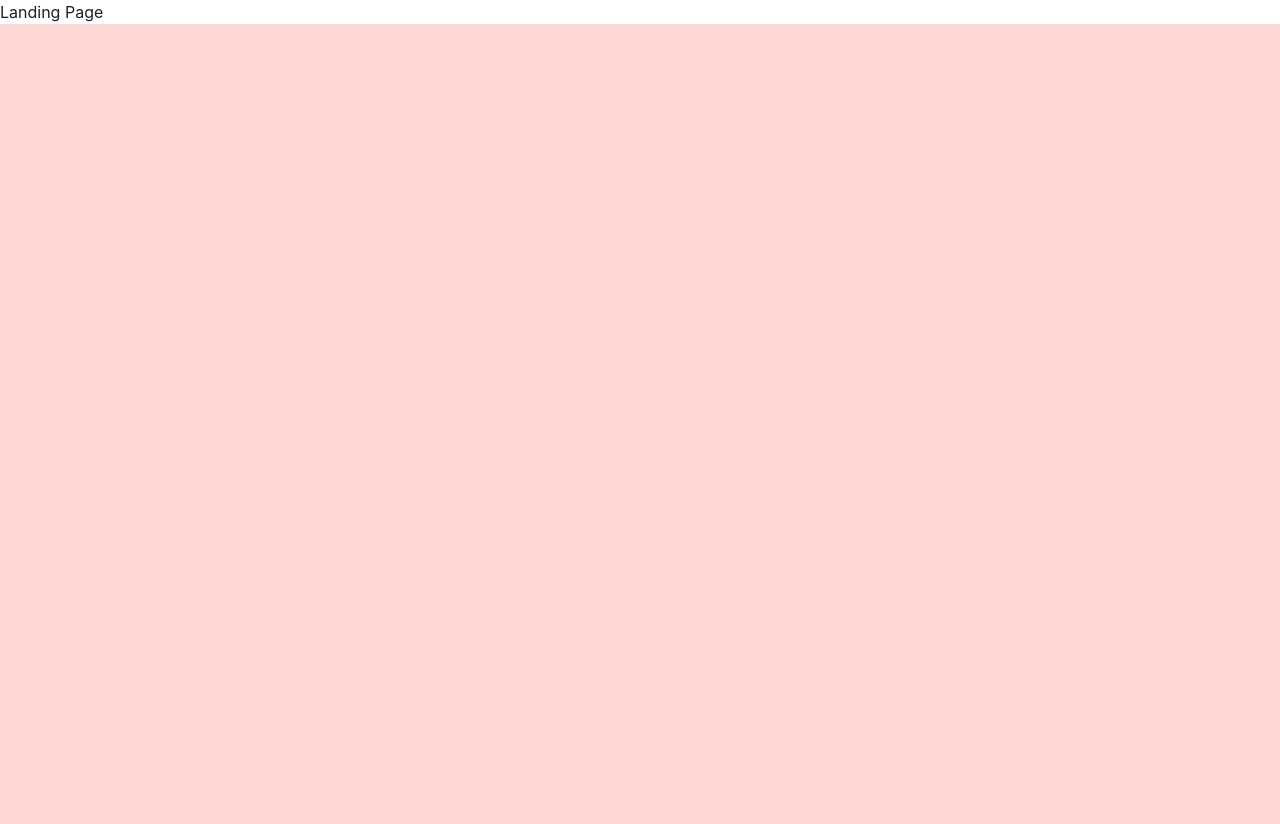
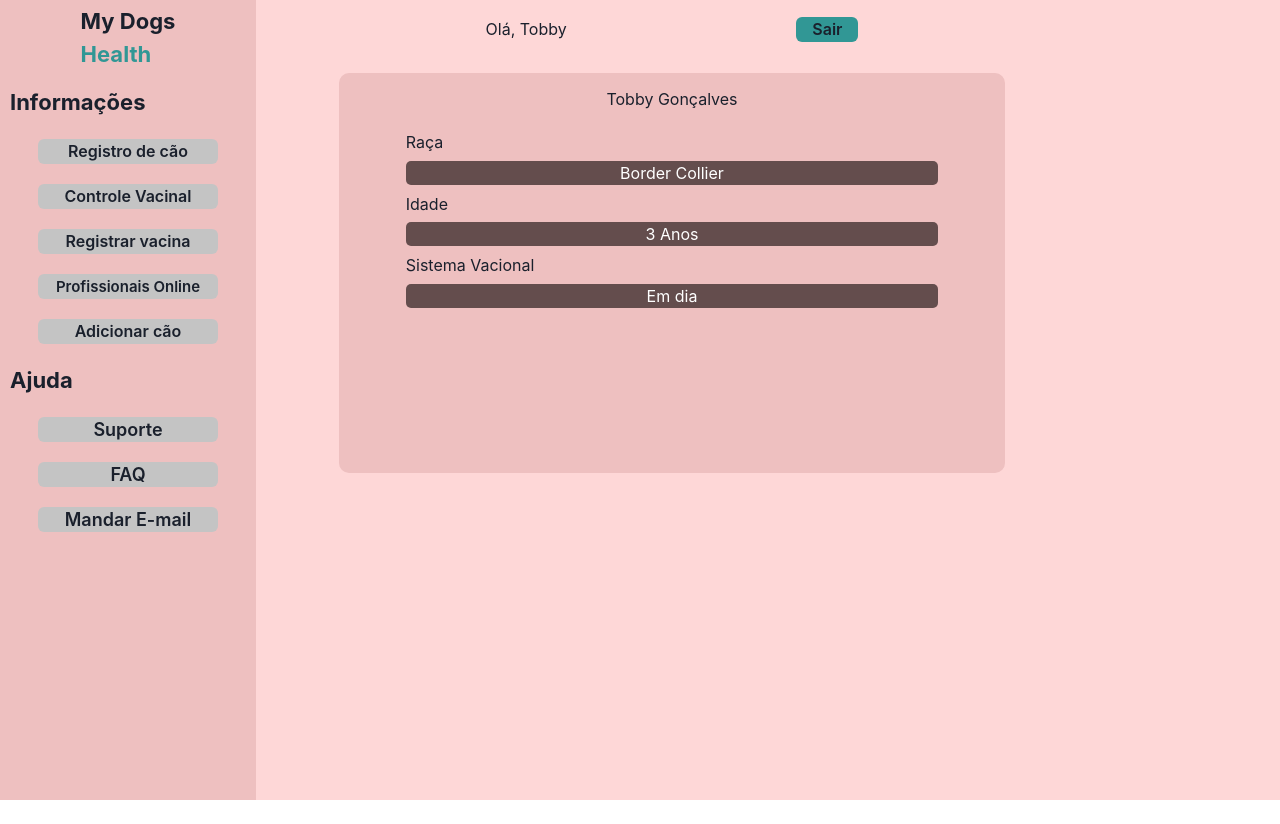
Before and after one commit to fferreiracanedo/my-dogs-health, a React (Create React App) app in the folder mydogshealth/: page / in a window 1280 px wide. After the commit the page ends 800 px from the top, so only its background shows below. Built offline with nearby package versions, Linux system fonts and the light colour scheme.

Commit message:
Feat: criação do design do DashBoard

```diff
--- a/mydogshealth/src/App.js
+++ b/mydogshealth/src/App.js
@@ -2,12 +2,16 @@ import React from 'react';
 import { ChakraProvider, Flex } from '@chakra-ui/react';
 import theme from '../src/theme/index';
 import Routes from './routes';
+import Contato from './components/Contatos';
+import DashBoard from './components/Contatos';
 
 function App() {
   return (
     <ChakraProvider theme={theme}>
       <Routes />
-      <Flex height="100vh" backgroundColor="#FED7D7"></Flex>
+      <Flex height="100vh" backgroundColor="#FED7D7">
+        <DashBoard />
+      </Flex>
     </ChakraProvider>
   );
 }
--- a/mydogshealth/src/components/Button/index.jsx
+++ b/mydogshealth/src/components/Button/index.jsx
@@ -1,4 +1,5 @@
 import { Box, Button, Flex } from '@chakra-ui/react';
+import { FcAssistant } from "react-icons/fc";
 
 const BtnRed = () => {
   <Flex>
--- /dev/null
+++ b/mydogshealth/src/components/Contatos/index.jsx
@@ -0,0 +1,198 @@
+import { Box, Button, Flex, Text } from '@chakra-ui/react';
+
+const DashBoard = () => {
+  return (
+    <Flex>
+      <Box display="flex">
+        <Box
+          bgColor="#EEC0C0"
+          display="flex"
+          flexDirection="column"
+          w={{ base: '35vw', md: '25vw', lg: '20vw' }}
+        >
+          <Box margin="2%" display="flex" justifyContent="center">
+            <Text
+              fontSize={{ base: '16px', md: '18px', lg: '22px' }}
+              fontWeight="700"
+            >
+              My Dogs{' '}
+              <Text
+                fontSize={{ base: '16px', md: '18px', lg: '22px' }}
+                color="#319795"
+                fontWeight="700"
+              >
+                Health
+              </Text>
+            </Text>
+          </Box>
+          <Text
+            fontWeight="700"
+            m="10px"
+            fontSize={{ base: '12px', md: '18px', lg: '22px' }}
+          >
+            Informações
+          </Text>
+          <Box display="flex" flexDirection="column" alignItems="center">
+            <Button
+              h="25px"
+              w="70%"
+              m="10px"
+              fontSize={{ base: '10px', md: '14px', lg: '16px' }}
+              bgColor="#C4C4C4"
+            >
+              Registro de cão
+            </Button>
+            <Button
+              h="25px"
+              w="70%"
+              m="10px"
+              fontSize={{ base: '10px', md: '14px', lg: '16px' }}
+              bgColor="#C4C4C4"
+            >
+              Controle Vacinal
+            </Button>
+            <Button
+              h="25px"
+              w="70%"
+              m="10px"
+              fontSize={{ base: '10px', md: '14px', lg: '16px' }}
+              bgColor="#C4C4C4"
+            >
+              Registrar vacina
+            </Button>
+            <Button
+              h="25px"
+              w="70%"
+              m="10px"
+              fontSize={{ base: '10px', md: '14px', lg: '15px' }}
+              bgColor="#C4C4C4"
+            >
+              Profissionais Online
+            </Button>
+            <Button
+              h="25px"
+              w="70%"
+              m="10px"
+              fontSize={{ base: '10px', md: '14px', lg: '16px' }}
+              bgColor="#C4C4C4"
+            >
+              Adicionar cão
+            </Button>
+          </Box>
+          <Text
+            fontWeight="700"
+            m="10px"
+            fontSize={{ base: '14px', md: '18px', lg: '22px' }}
+          >
+            Ajuda
+          </Text>
+          <Box display="flex" flexDirection="column" alignItems="center">
+            <Button
+              h="25px"
+              w="70%"
+              m="10px"
+              fontSize={{ base: '10px', md: '16px', lg: '18px' }}
+              bgColor="#C4C4C4"
+            >
+              Suporte
+            </Button>
+            <Button
+              h="25px"
+              w="70%"
+              m="10px"
+              fontSize={{ base: '10px', md: '16px', lg: '18px' }}
+              bgColor="#C4C4C4"
+            >
+              FAQ
+            </Button>
+            <Button
+              h="25px"
+              w="70%"
+              m="10px"
+              fontSize={{ base: '10px', md: '16px', lg: '18px' }}
+              bgColor="#C4C4C4"
+            >
+              Mandar E-mail
+            </Button>
+          </Box>
+        </Box>
+        <Box
+          bgColor="#FED7D7"
+          w="65vw"
+          display="flex"
+          alignItems="center"
+          flexDirection="column"
+        >
+          <Box
+            w="100%"
+            margin="2%"
+            display="flex"
+            justifyContent="space-evenly"
+            alignItems="center"
+          >
+            <Text textAlign="center">Olá, Tobby</Text>
+            <Box display="flex">
+              <Button h="25px" bgColor="#319795">
+                Sair
+              </Button>
+            </Box>
+          </Box>
+          <Box
+            display="flex"
+            flexDirection="column"
+            alignItems="center"
+            bgColor="#EEC0C0"
+            w="80%"
+            h="50%"
+            m="15px"
+            borderRadius="10px"
+          >
+            <Text m="2%">Tobby Gonçalves</Text>
+            <Box display="flex" flexDirection="column" w="100%">
+              <Box>
+                <Text m="1% 1% 1% 10%">Raça</Text>
+                <Text
+                  textAlign="center"
+                  w="80%"
+                  bgColor="#644D4D"
+                  color="#FFFFFF"
+                  marginLeft="10%"
+                  borderRadius="5px"
+                >
+                  Border Collier
+                </Text>
+              </Box>
+              <Box>
+                <Text m="1% 1% 1% 10%">Idade</Text>
+                <Text
+                  textAlign="center"
+                  w="80%"
+                  bgColor="#644D4D"
+                  color="#FFFFFF"
+                  marginLeft="10%"
+                  borderRadius="5px"
+                >
+                  3 Anos
+                </Text>
+              </Box>
+              <Box>
+                <Text m="1% 1% 1% 10%">Sistema Vacional</Text>
+                <Text
+                  textAlign="center"
+                  w="80%"
+                  bgColor="#644D4D"
+                  color="#FFFFFF"
+                  marginLeft="10%"
+                  borderRadius="5px"
+                >
+                  Em dia
+                </Text>
+              </Box>
+            </Box>
+          </Box>
+        </Box>
+      </Box>
+    </Flex>
+  );
+};
+export default DashBoard;
--- a/mydogshealth/src/pages/LandingPage/index.jsx
+++ b/mydogshealth/src/pages/LandingPage/index.jsx
@@ -3,7 +3,7 @@ const LandingPage = () => {
   return (
     <Flex>
       <Box>
-        <Text>Landing Page</Text>
+        <Text></Text>
       </Box>
     </Flex>
   );
```
Also changed, not shown: mydogshealth/src/components/Footer/index.jsx (added, +26 -0 lines).
